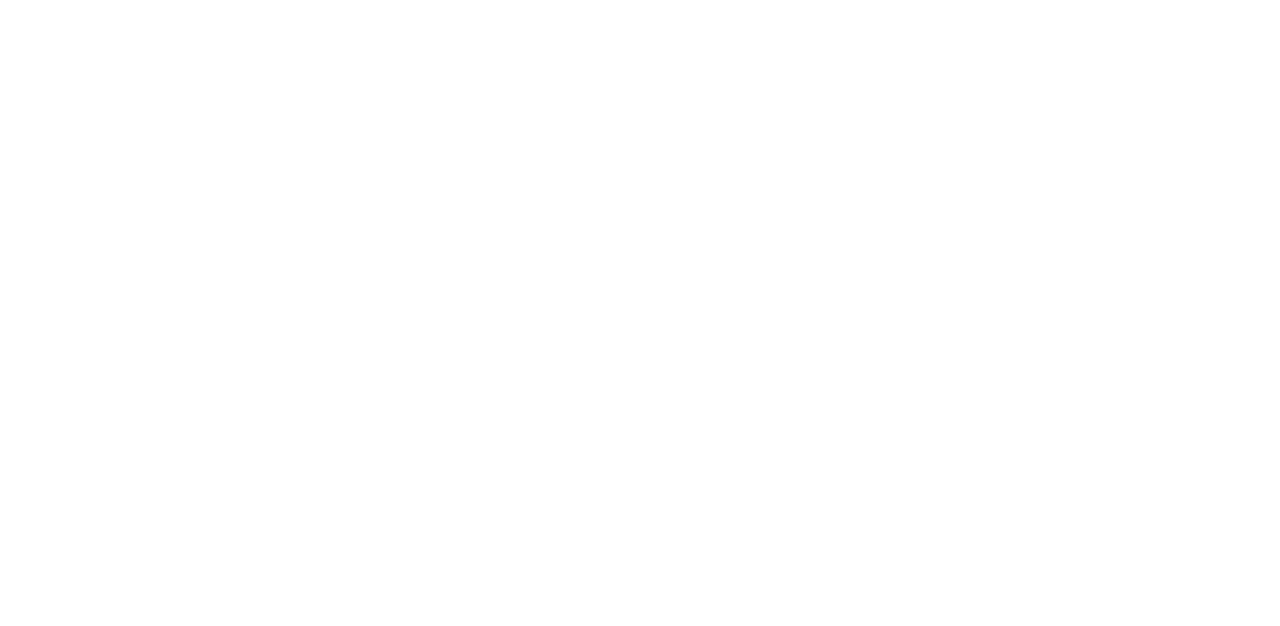
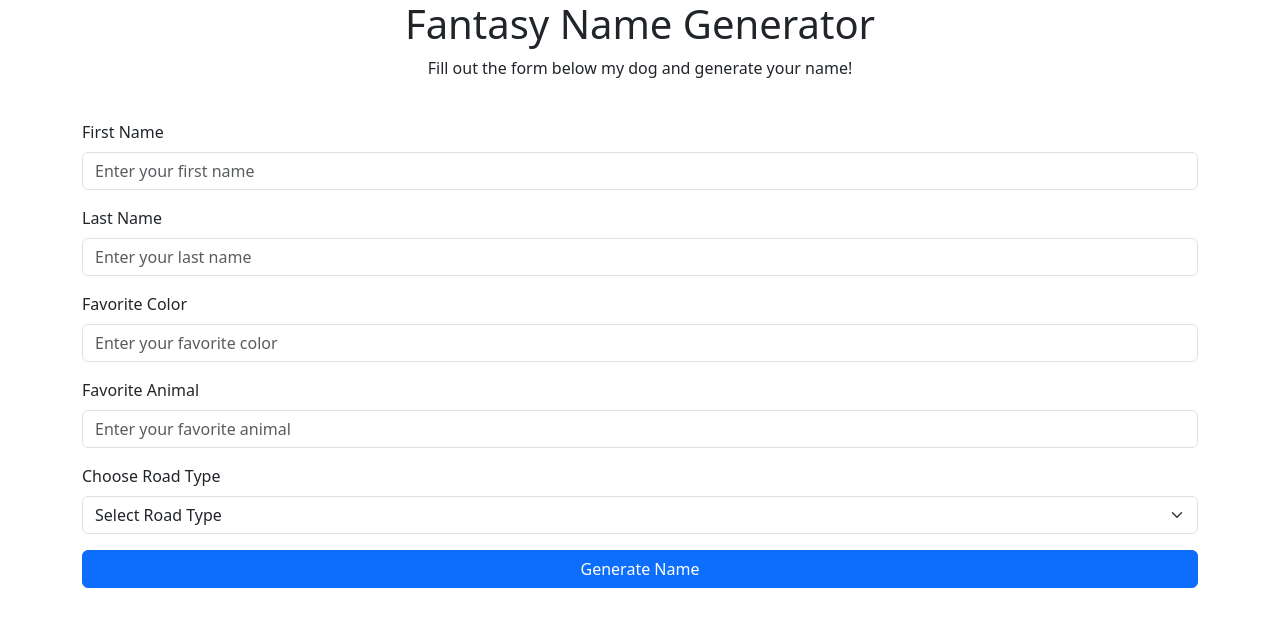
Before and after one commit to AllenIverson25/NameGenerater, a plain HTML site: page index.html in a window 1280 px wide. Drawn offline with nearby package versions, Linux system fonts and the light colour scheme.

Commit message:
finished html

```diff
--- a/index.html
+++ b/index.html
@@ -23,7 +23,63 @@
         <header>
             <!-- place navbar here -->
         </header>
-        <main></main>
+        <main>
+<div class="container">
+    <!--Instructions-->
+    <div class="row text-center mb-4">
+        <div class="col-12">
+            <h1 class="">Fantasy Name Generator</h1>
+            <p class="">Fill out the form below my dog and generate your name!</p>
+        </div>
+    </div>
+     <form class="mb-4" id="fantasyForm">
+        <!--Get First Name-->
+<div class="mb-3">
+    <label for="firstName" class="form-label">First Name</label>
+    <input type="text" class="form-control" id="firstName"placeholder="Enter your first name">
+</div>
+ <!--Get Last Name-->
+ <div class="mb-3">
+    <label for="lastName" class="form-label">Last Name</label>
+    <input type="text" class="form-control" id="lastName"placeholder="Enter your last name">
+</div>
+<!--Get Favorite Color-->
+<div class="mb-3">
+    <label for="favoriteColor" class="form-label">Favorite Color</label>
+    <input type="text" class="form-control" id="favoriteColor"placeholder="Enter your favorite color">
+</div>
+<!--Get Favorite Animal-->
+<div class="mb-3">
+    <label for="favoriteAnimal" class="form-label">Favorite Animal</label>
+    <input type="text" class="form-control" id="favoriteAnimal"placeholder="Enter your favorite animal">
+</div>
+<!--Get roadType-->
+<div class="mb-3">
+    <label for="roadType" class="form-label">Choose Road Type</label>
+    <select id="roadType" class="form-select">
+        <option selected>Select Road Type</option>
+        <option value="road">Road</option>
+        <option value="street">Street</option>
+        <option value="Court">Court</option>
+        <option value="avenue">Avenue</option>
+        <option value="other">Other</option>
+    </select>
+</div>
+<!--Submit button-->
+<button type="submit" class="btn btn-primary w-100">Generate Name</button>
+     </form>
+        <!--Form Section-->
+
+        <!--Generated name output-->
+        <div class="result" id="result">
+
+        </div>
+
+
+
+</div>
+
+        </main>
         <footer>
             <!-- place footer here -->
         </footer>
```
